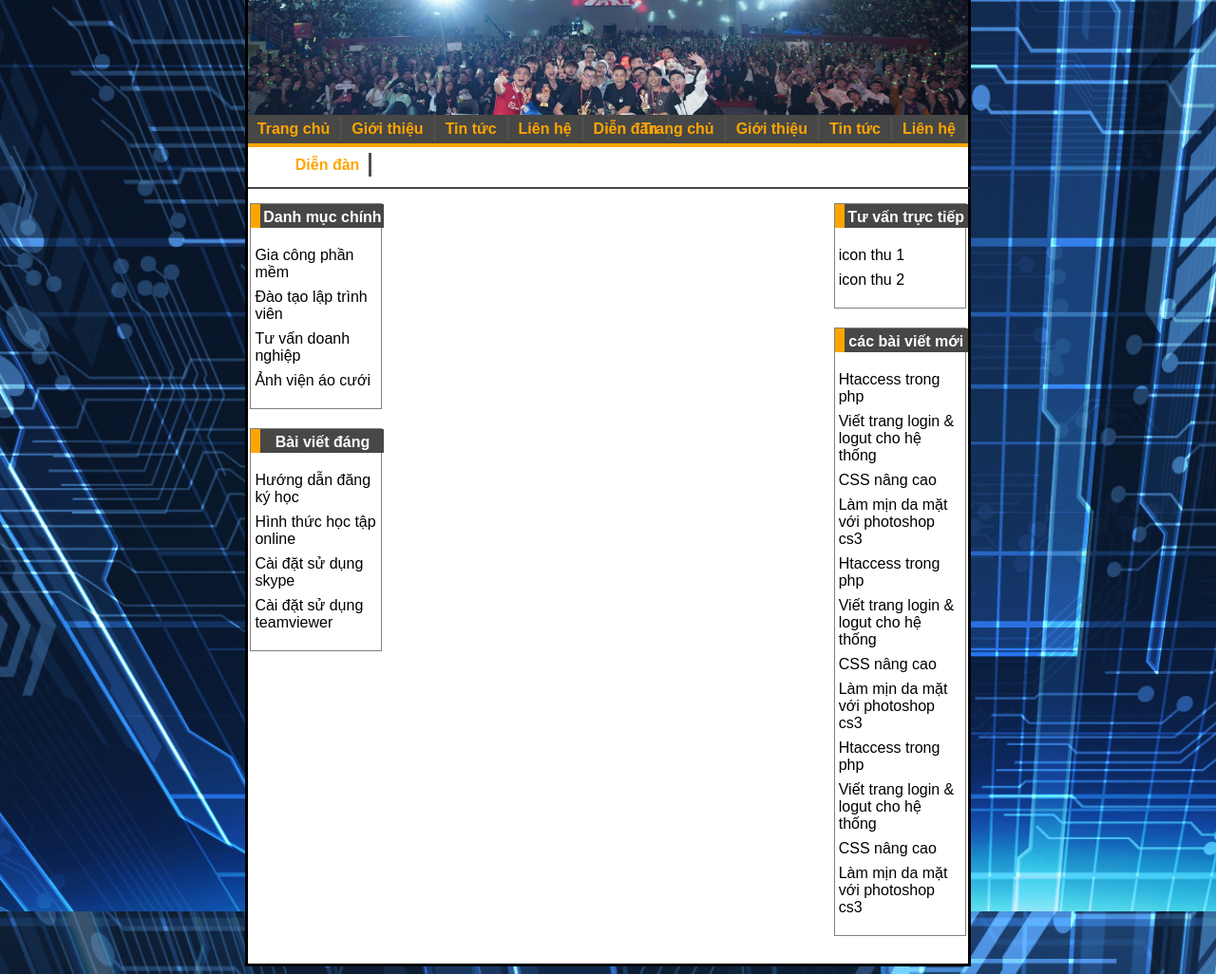
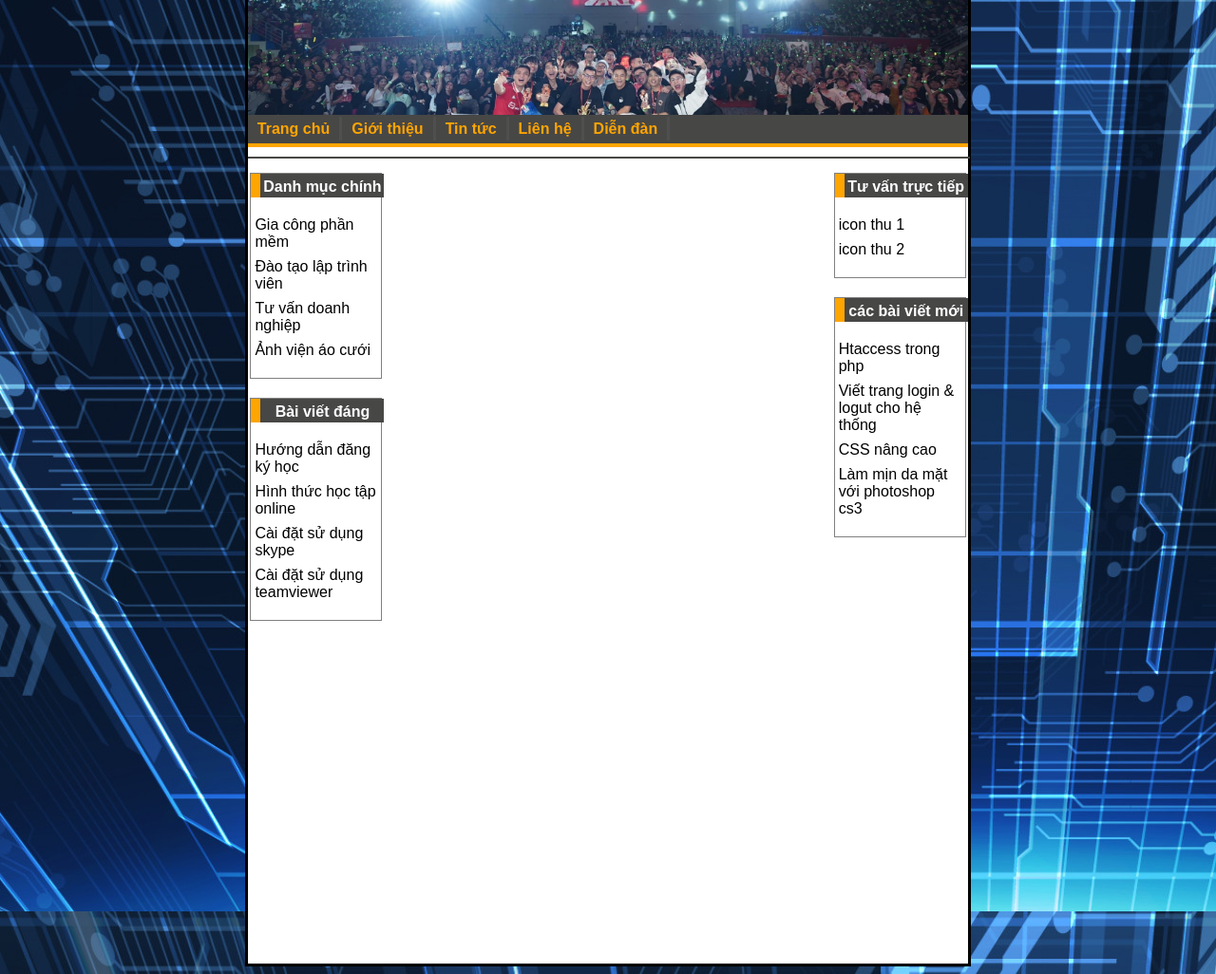
Before and after one commit to xphongmaru/Baitap_html_css_js, a plain HTML site: page bai3_2.html in a window 1280 px wide. Shown: the part 240-1266 px from the top of the page at 95% size. Drawn offline with Linux system fonts and the light colour scheme.

Commit message:
cap nhat lai deafaul

```diff
--- a/bai3_2.html
+++ b/bai3_2.html
@@ -24,22 +24,7 @@
                 <li class="mainMenu">Diễn đàn</li>
                 <li class="divideMenu"></li>
             </ul>
-            <div id="menu">
-                <ul style="list-style: none;margin-top:-16px; ">
-                    <li class="mainMenu" style="margin-left:-40px">Trang chủ</li>
-                    <li class="divideMenu"></li>
-                    <li class="mainMenu">Giới thiệu</li>
-                    <li class="divideMenu"></li>
-                    <li class="mainMenu">Tin tức</li>
-                    <li class="divideMenu"></li>
-                    <li class="mainMenu">Liên hệ</li>
-                    <li class="divideMenu"></li>
-                    <li class="mainMenu">Diễn đàn</li>
-                    <li class="divideMenu"></li>
-                </ul>
-            </div>
         </div>
-
 
         <div style="background:white; width: 100%; height: 10px;"></div>
         <div id="body" align="center">
@@ -79,14 +64,7 @@
                         <li class="sonMenu">Viết trang login & logut cho hệ thống</li>
                         <li class="sonMenu"> CSS nâng cao</li>
                         <li class="sonMenu"> Làm mịn da mặt với photoshop cs3</li>
-                        <li class="sonMenu">Htaccess trong php</li>
-                        <li class="sonMenu">Viết trang login & logut cho hệ thống</li>
-                        <li class="sonMenu"> CSS nâng cao</li>
-                        <li class="sonMenu"> Làm mịn da mặt với photoshop cs3</li>
-                        <li class="sonMenu">Htaccess trong php</li>
-                        <li class="sonMenu">Viết trang login & logut cho hệ thống</li>
-                        <li class="sonMenu"> CSS nâng cao</li>
-                        <li class="sonMenu"> Làm mịn da mặt với photoshop cs3</li>
+
                     </ul>
                 </div>
             </div>
```
